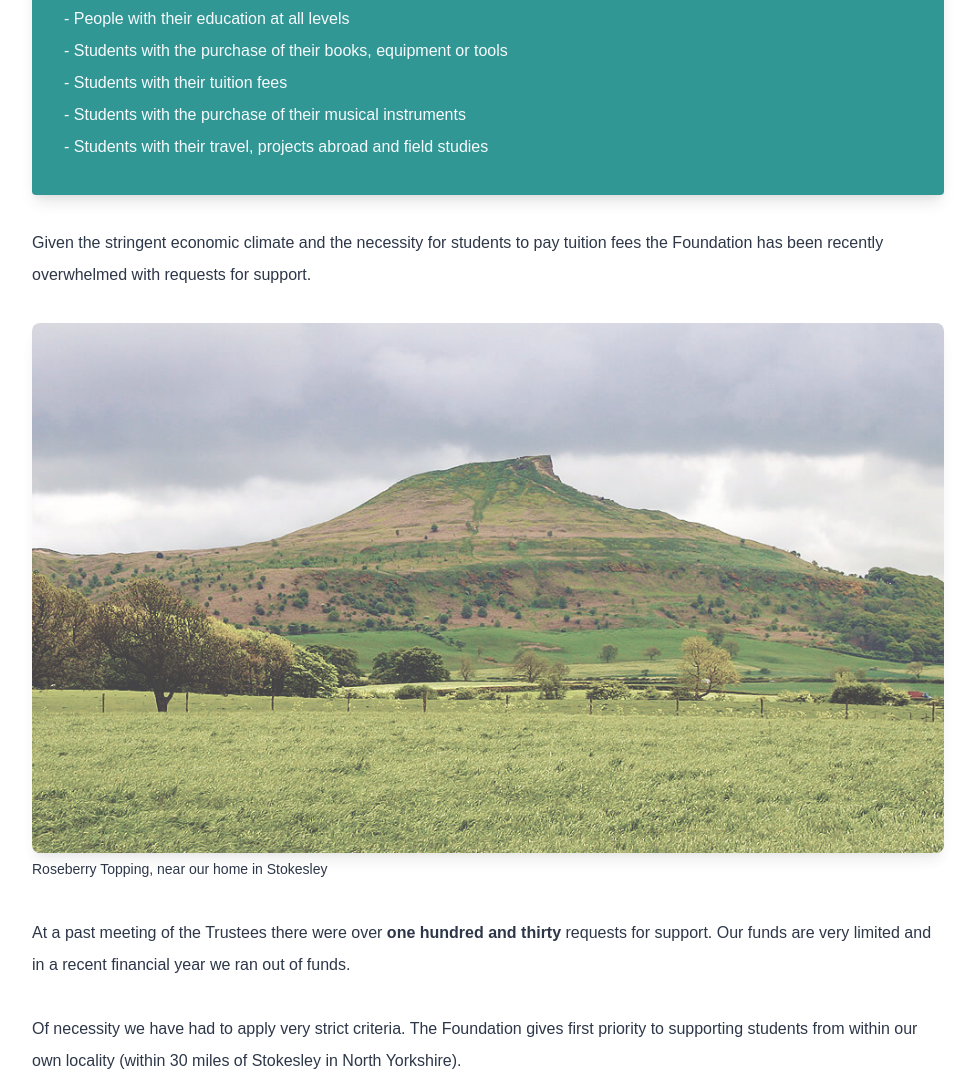
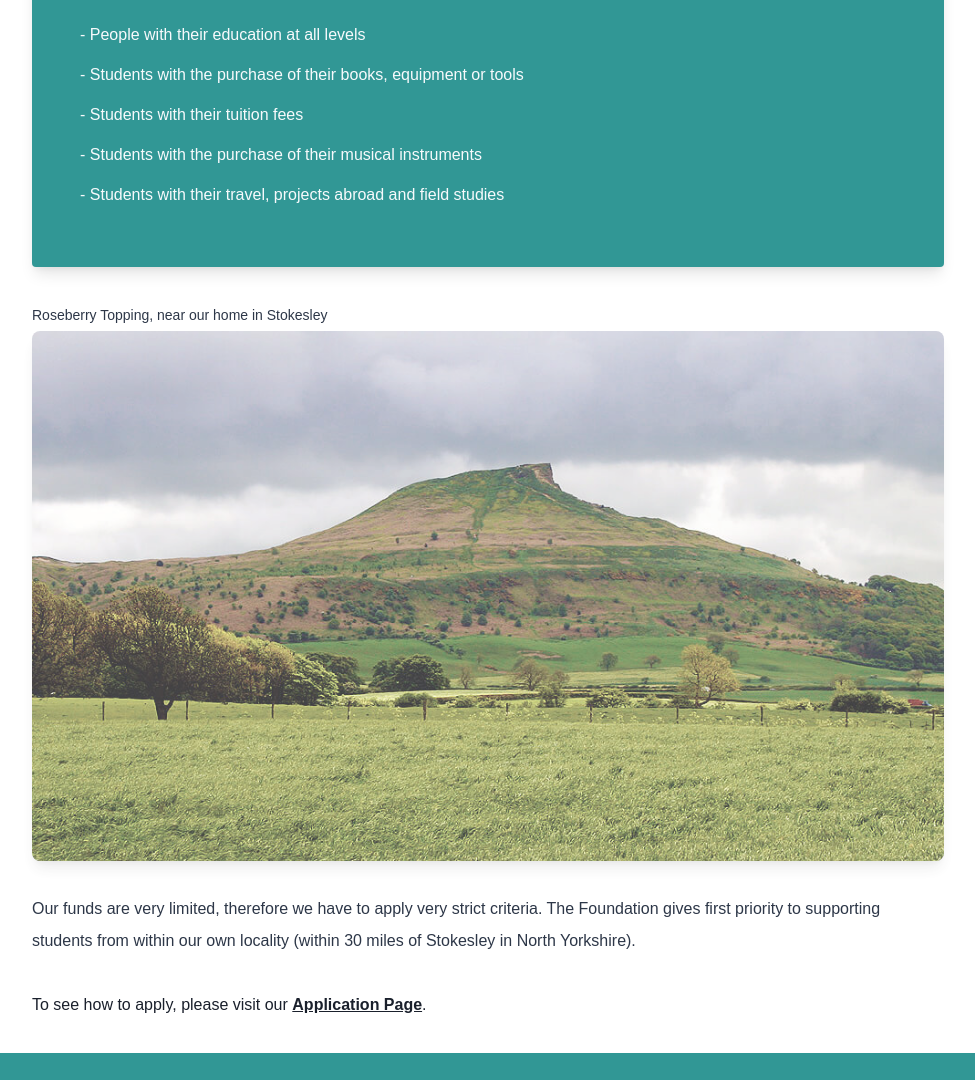
Before and after one commit to thomasgreen/mmwf, a Gatsby site: page / in a window 1280 px wide. Shown: the part 436-1516 px from the top of the page, without its empty margins (152-1127 px from the left). Built offline with nearby package versions, Linux system fonts and the light colour scheme; Gatsby itself is replaced by a stand-in of ours.

Commit message:
paul changes

```diff
--- a/src/components/header.js
+++ b/src/components/header.js
@@ -34,21 +34,21 @@ function Header({ siteTitle }) {
           <div className="text-sm">
             <Link
               to="/"
-              className="block mt-4 md:inline-block md:mt-0 mr-6 no-underline text-white font-semibold"
+              className="block mt-4 md:inline-block md:mt-0 mr-6 no-underline text-white font-semibold select-none"
             >
               Home
             </Link>
 
             <Link
               to="/about"
-              className="block md:inline-block mt-4 md:mt-0 mr-6 no-underline text-white font-semibold"
+              className="block md:inline-block mt-4 md:mt-0 mr-6 no-underline text-white font-semibold select-none"
             >
               About Madeleine
             </Link>
 
             <Link
               to="/apply"
-              className="block md:inline-block mt-4 md:mt-0 no-underline text-white font-semibold md:border md:border-white md:hover:border-transparent md:hover:text-teal-600 md:hover:bg-white md:mt-4 lg:mt-0 md:rounded md:px-4 md:py-2"
+              className="block md:inline-block mt-4 md:mt-0 no-underline text-white font-semibold md:border md:border-white md:hover:border-transparent md:hover:text-teal-600 md:hover:bg-white md:mt-4 lg:mt-0 md:rounded md:px-4 md:py-2 select-none"
             >
               Apply
             </Link>
--- a/src/pages/index.js
+++ b/src/pages/index.js
@@ -31,46 +31,36 @@ function IndexPage() {
 
                 <span className="font-bold text-2xl">The foundation supports:</span>
 
-                <ul className="">
-                    <li>
+                <ul className="p-4">
+                    <li className="mb-2">
                         - People with their education at all
                         levels
                     </li>
-                    <li>
+                    <li className="mb-2">
                         - Students with the purchase of their books, equipment or tools
                     </li>
-                    <li>
+                    <li className="mb-2">
                         - Students with their tuition fees
                     </li>
-                    <li>
+                    <li className="mb-2">
                         - Students with the purchase of their musical instruments
                     </li>
-                    <li>
+                    <li className="mb-2">
                         - Students with their travel, projects abroad and field studies
                     </li>
                 </ul>
             </div>
 
             <div className="md:max-w-3/4 mx-auto leading-loose">
-                <p className="mb-8 text-gray-800">
-                    Given the stringent economic climate and the necessity for students to pay tuition fees the
-                    Foundation has been recently overwhelmed with requests for support.
-                </p>
-
                 <div className=" mb-8 ">
+                    <span className="text-gray-800 text-sm">Roseberry Topping, near our home in Stokesley</span>
                     <img className="opacity-75 rounded-lg w-full shadow-lg" src={topping} alt="Madeleine Mary Walker"/>
-                    <span className="text-gray-800 text-sm">Roseberry Topping, near our home in Stokesley</span>
                 </div>
 
 
                 <p className="mb-8 text-gray-800">
-                    At a past meeting of the Trustees there were over <span className="font-bold"> one
-                    hundred and thirty </span>requests for support. Our funds are very limited and in a recent financial
-                    year we
-                    ran out of funds.
-                </p>
-                <p className="mb-8 text-gray-800">
-                    Of necessity we have had to apply very strict criteria. The Foundation gives first
+                    Our funds are very limited, therefore we have to apply very strict criteria. The Foundation
+                    gives first
                     priority to supporting students from within our own locality (within 30 miles of Stokesley
                     in North
                     Yorkshire).
```
